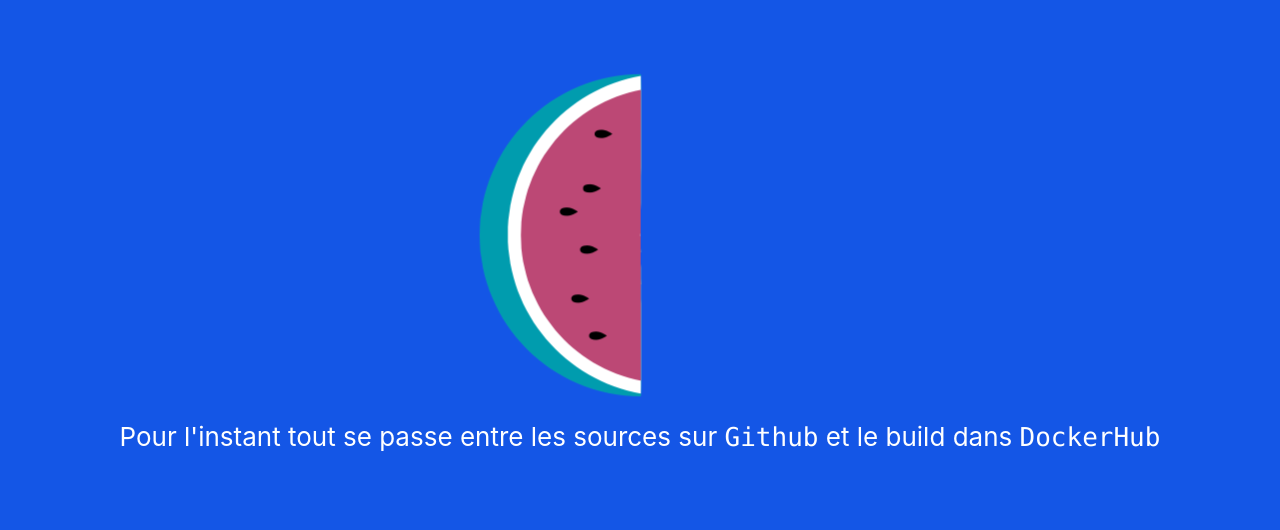
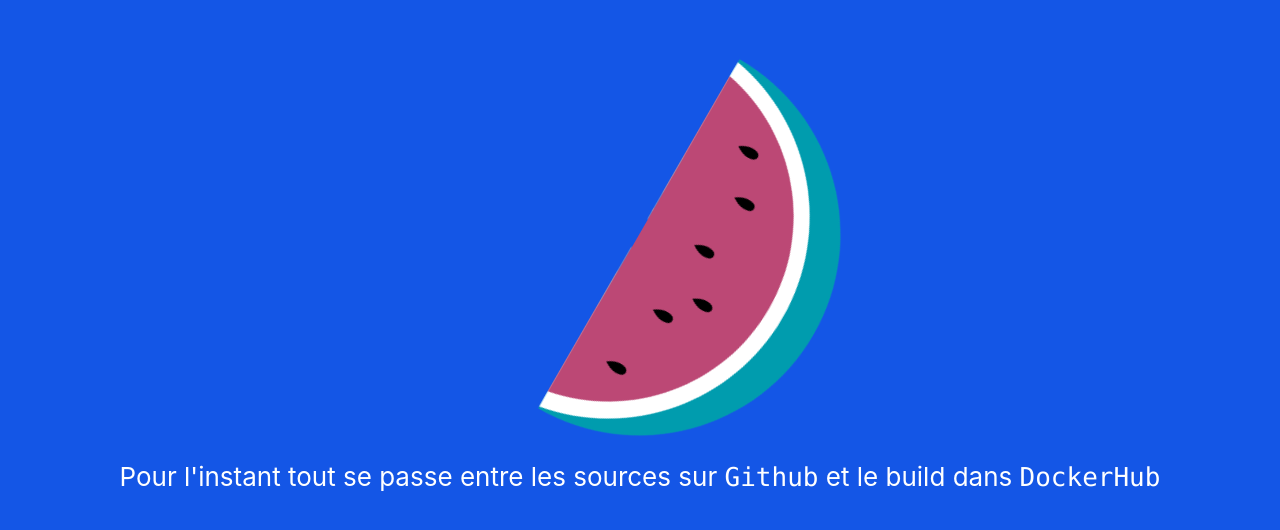
Before and after one commit to taviani/gitreact, a React (Create React App) app: page / in a window 1280 px wide. Shown: the part 124-654 px from the top of the page. Built offline with nearby package versions, Linux system fonts and the light colour scheme.

Commit message:
vitesse de rotation du logo

```diff
--- a/src/App.css
+++ b/src/App.css
@@ -3,8 +3,8 @@
 }
 
 .App-logo {
-  animation: App-logo-spin infinite 20s linear;
-  height: 40vmin;
+  animation: App-logo-spin infinite 6s linear;
+  height: 50vmin;
 }
 
 .App-header {
```
